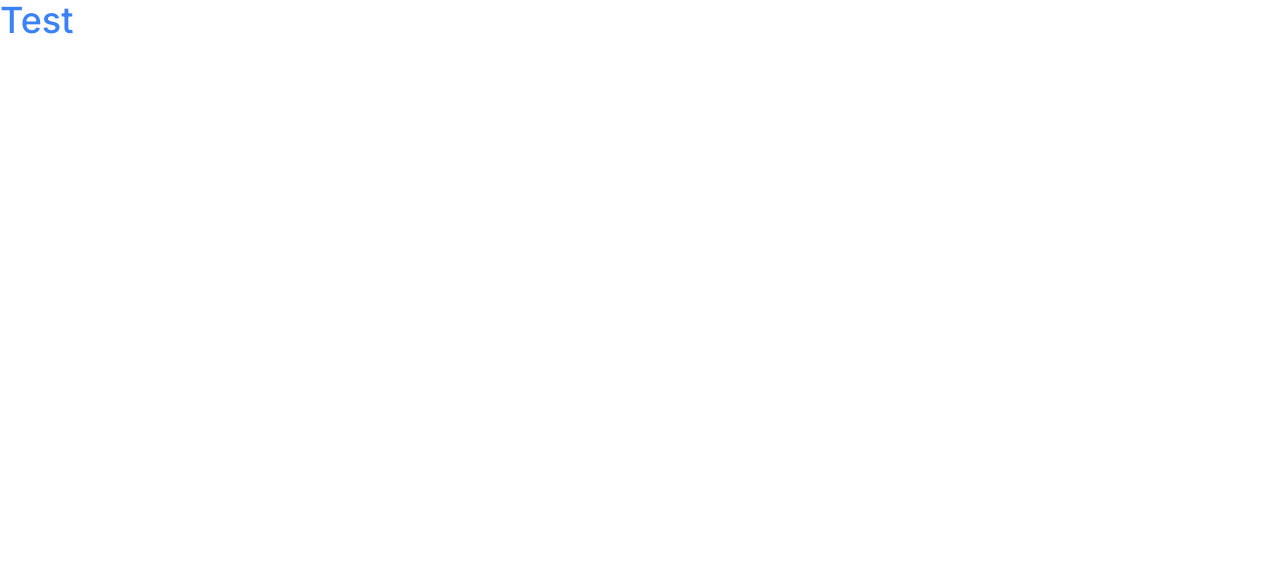
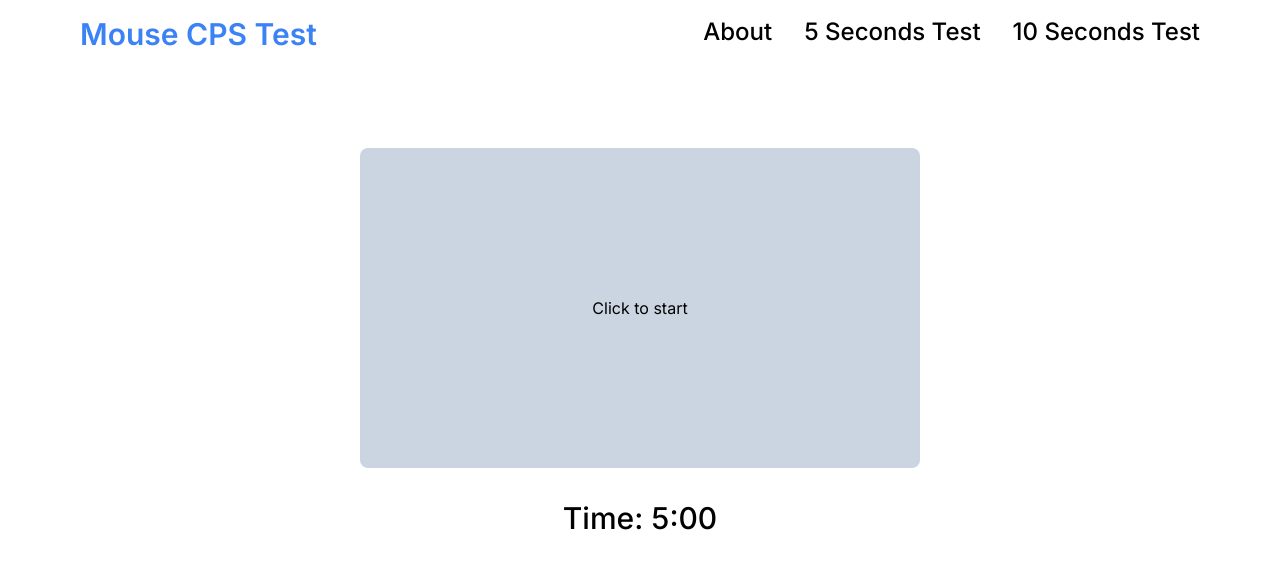
Before and after one commit to apoorvpathak/mouse-cps-test, a website: page index.html in a window 1280 px wide. Drawn offline with Linux system fonts and the light colour scheme.

Commit message:
create basic frontend structure

```diff
--- a/index.html
+++ b/index.html
@@ -1,3 +1,4 @@
+<!-- todo: make this responsive for mobile devices -->
 <!doctype html>
 <html>
 <head>
@@ -6,7 +7,23 @@
   <link rel="stylesheet" href="src/main.css ">
   <title>CPS Test</title>
 </head>
-<body>
-  <h1 class="font-inter text-4xl text-blue-500 font-medium">Test</h1>
+<body class="mx-20 my-4">
+  <header class="flex justify-between">
+    <div>
+      <h2 class="font-inter text-blue-500 hover:underline text-3xl font-semibold">Mouse CPS Test</h2>
+    </div>
+    <div class="flex gap-8">
+      <a href="" class="font-inter text-2xl hover:text-gray-500 hover:cursor-alias font-medium">About</a>
+      <a href="" class="font-inter text-2xl hover:text-gray-500 font-medium">5 Seconds Test</a>
+      <a href="" class="font-inter text-2xl hover:text-gray-500 font-medium">10 Seconds Test</a>
+    </div>
+  </header>
+
+  <section class="flex items-center flex-col justify-center my-16">
+    <div class=" font-inter testing-area items-center my-8 flex justify-center w-1/2 h-80 rounded-lg bg-slate-300 ">
+      Click to start
+    </div>
+    <h3 class="font-inter font-medium text-3xl "> Time: 5:00</h3>
+  </section>
 </body>
 </html>
```
Also changed, not shown: src/main.css.
